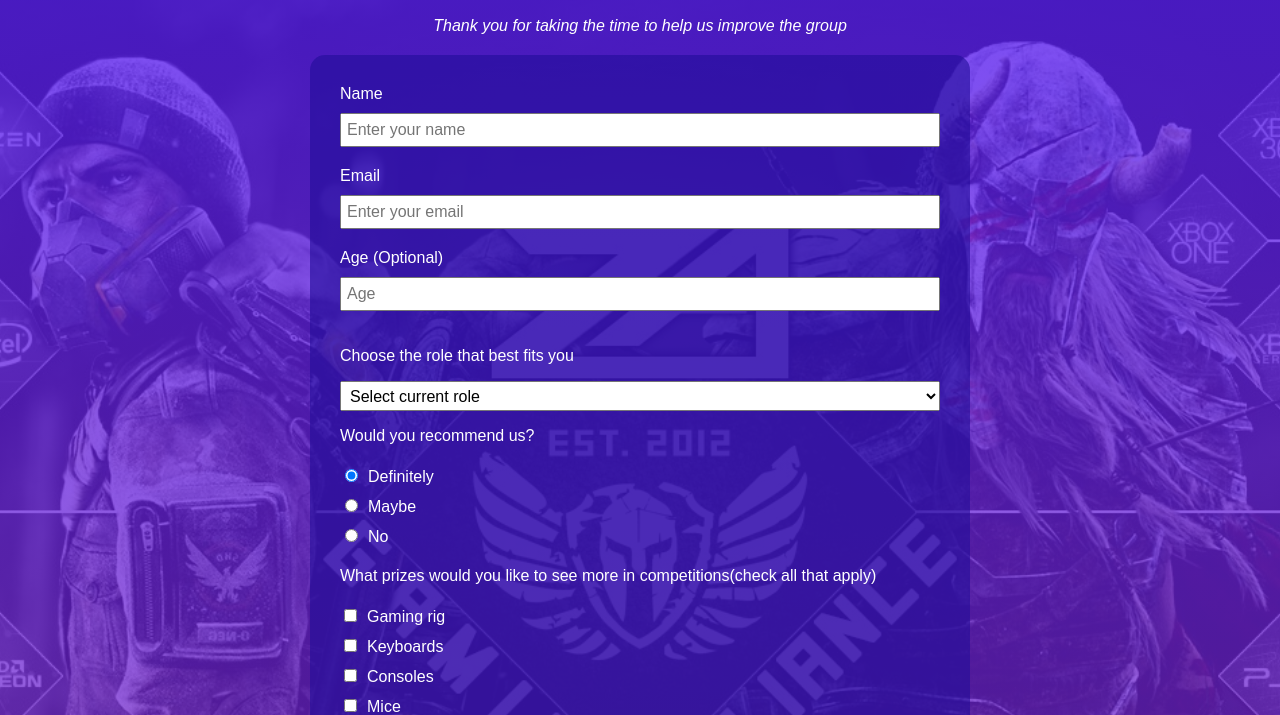
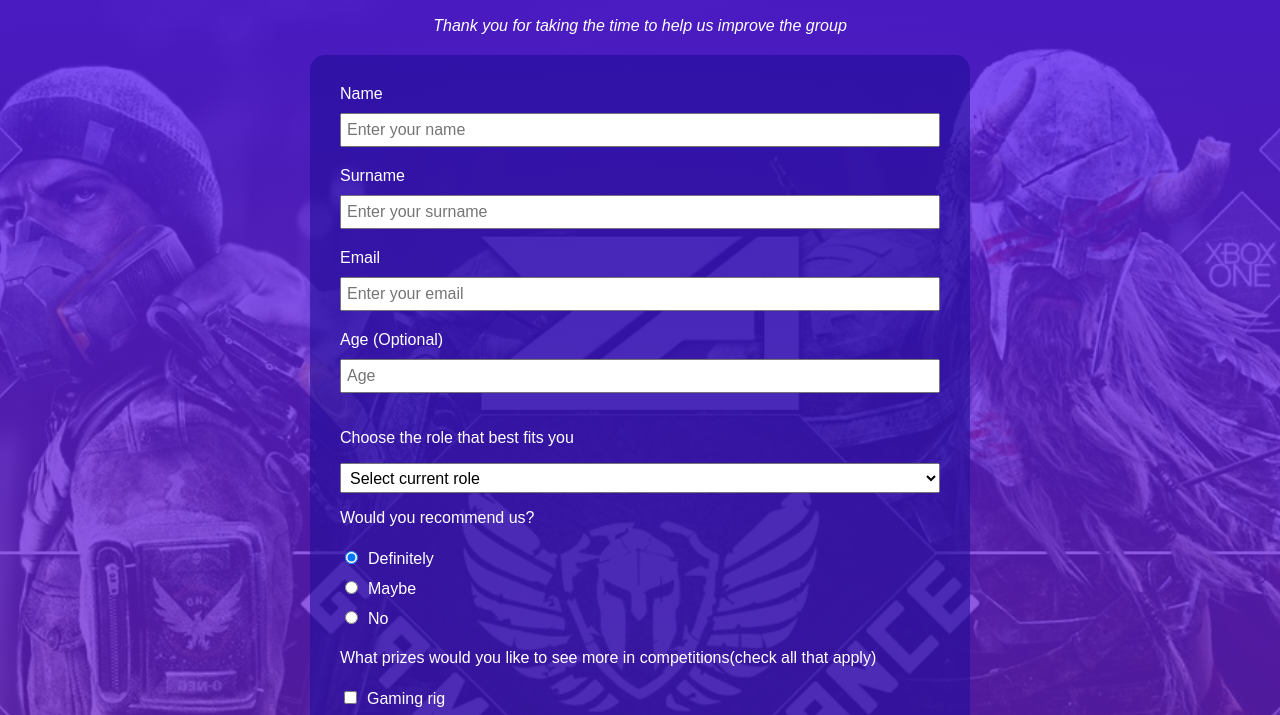
Before and after one commit to Sindrei/survey-form, a plain HTML site: page index.html in a window 1280 px wide. Shown: the part 68-783 px from the top of the page. Drawn offline with Linux system fonts and the light colour scheme.

Commit message:
Added input for entering surname on form
Vertical aligned the radio buttons to their labels
removed to-bottom from the linear-gradient on the body element

```diff
--- a/index.html
+++ b/index.html
@@ -21,6 +21,20 @@
           id="name"
           class="text-input"
           placeholder="Enter your name"
+          required
+        />
+      </div>
+      <div class="form-group">
+        <label for="surname" id="surname-label" class="input-labels"
+          >Surname</label
+        >
+        <input
+          type="text"
+          name="surname"
+          id="surname"
+          ,
+          class="text-input"
+          placeholder="Enter your surname"
           required
         />
       </div>
@@ -163,7 +177,7 @@
         ></textarea>
       </div>
       <div class="form-group">
-        <button type="submit" id="submit" class="submit-button">Submit</button>
+        <input type="submit" id="submit" class="submit-button" />
       </div>
     </form>
   </body>
--- a/style.css
+++ b/style.css
@@ -59,6 +59,7 @@
 
 .radio-group {
     margin: 5px 0px;
+    vertical-align: middle;
 }
 
 .textarea {
@@ -69,7 +70,7 @@
 }
 
 body {
-    background-image: linear-gradient(to bottom, rgba(88, 31, 243, 0.8), rgba(122, 38, 190, 0.7)), url("images/zaga-banner.jpg");
+    background-image: linear-gradient(rgba(88, 31, 243, 0.8), rgba(122, 38, 190, 0.7)), url("images/zaga-banner.jpg");
     background-position: center;
     background-size: cover;
     display: flex;
```
